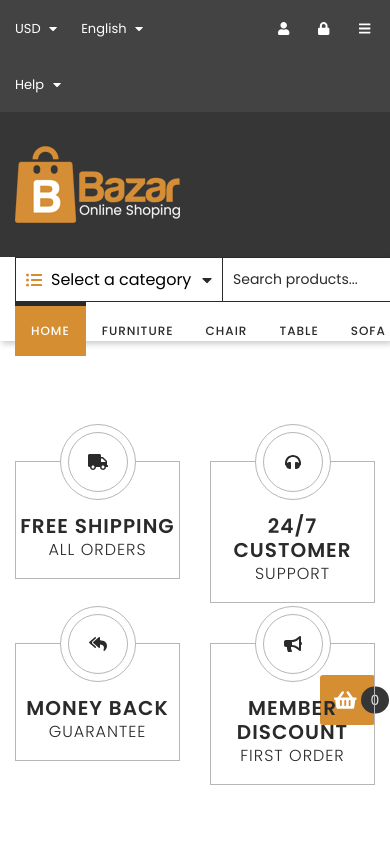
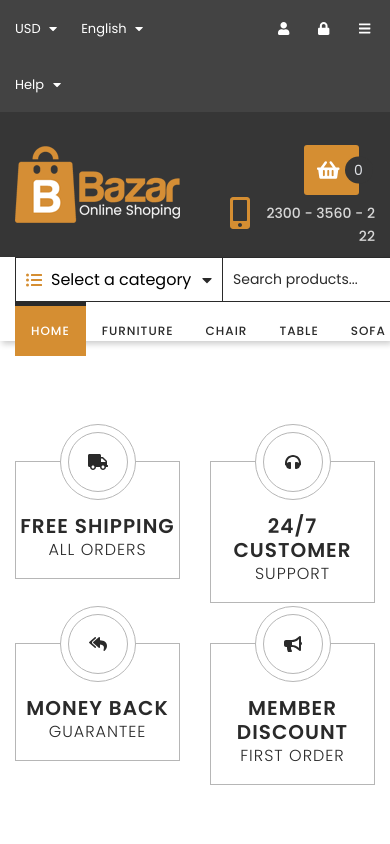
Before and after one commit to matwjablonski/wdp-2312-01, a React (Create React App) app: page / in a window 390 px wide. Shown: the top 844 px of the page. Built offline with nearby package versions, Linux system fonts and the light colour scheme.

Commit message:
add positioning styles for CompanyClaim elements

```diff
--- a/src/components/layout/CompanyClaim/CompanyClaim.module.scss
+++ b/src/components/layout/CompanyClaim/CompanyClaim.module.scss
@@ -13,43 +13,27 @@
   }
 
   @media (max-width: 413px) {
-    // .align-items-center {
-    //   // display: flex;
-    //   position: relative;
-    //   height: 100%;
-    //   width:100%;
-    // }
-    // .phoneNumber {
-    //   order: 2;
-    //   // position: absolute;
-    //   top: 35%;
-    // }
-    // .logo {
-    //   order: 0;
-    // }
-    // .cart {
-    //   order: 1;
-    //   position: absolute;
-    // }
     .align-items-center {
       position: relative;
       height: 50%;
       width:100%;
+      box-sizing: border-box;
     }
     .phoneNumber {
       position: absolute;
-      left:50%;
+      left: 50%;
       top: 110%;
+      position: sticky;
+      height: 40%;
     }
     .logo {
       position: absolute;
-      left: -25%;
+      width: 50%;
     }
     .cart {
-      position: absolute;
-      top: 80%;
+      top: -10%;
+      right: 0;
     }
-
   }
 
   .phoneNumber {
@@ -62,6 +46,9 @@
 
       @media (max-width: 413px) {
         font-size: 14px;
+        line-height: 14px;
+        line-break: anywhere;
+        text-align: right;
       }
 
       .icon {
@@ -70,6 +57,7 @@
         vertical-align: middle;
         margin-top: -3px;
         margin-right: 0.8rem;
+        margin-left: 0.8rem;
       }
     }
   }
@@ -79,6 +67,7 @@
       display: inline-block;
       position: relative;
       color: $companyClaim-cartBox;
+      right: 10%;
 
       .cartIcon {
         background-color: $companyClaim-cartIcon;
```
